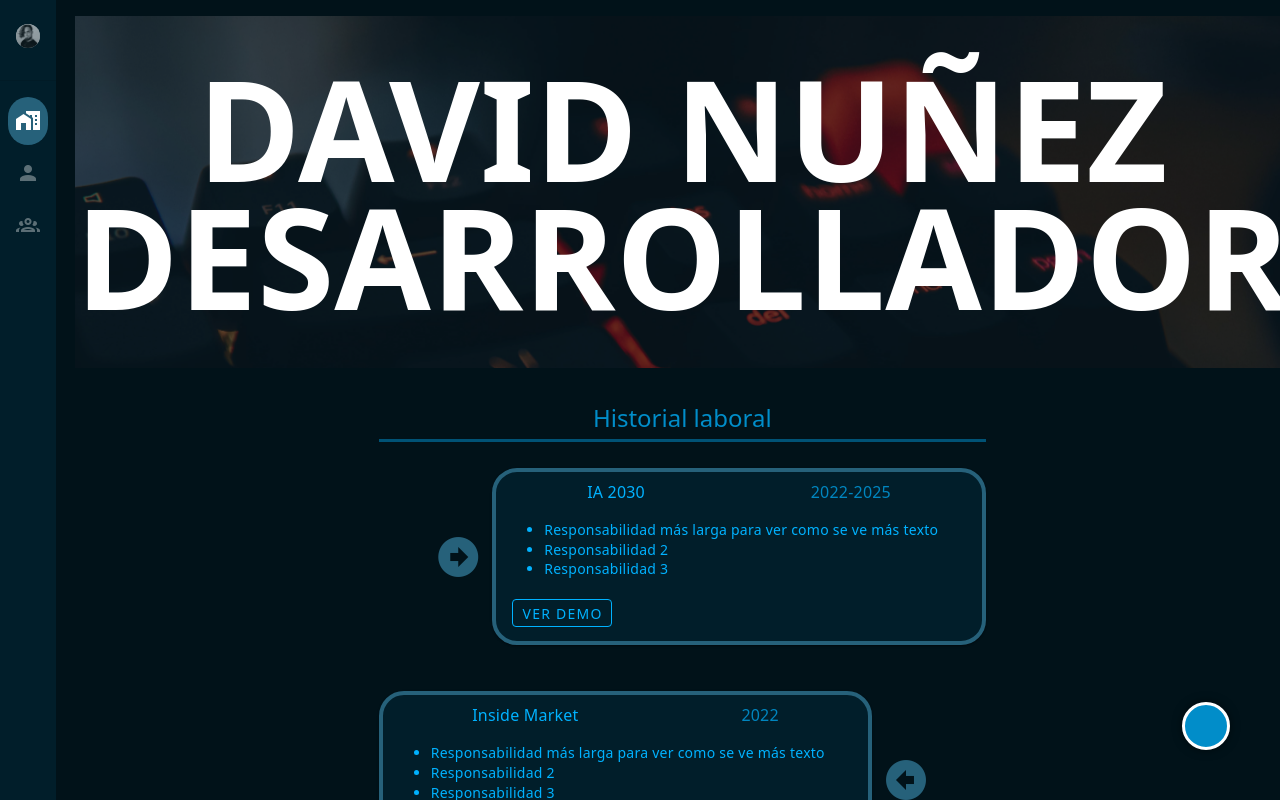
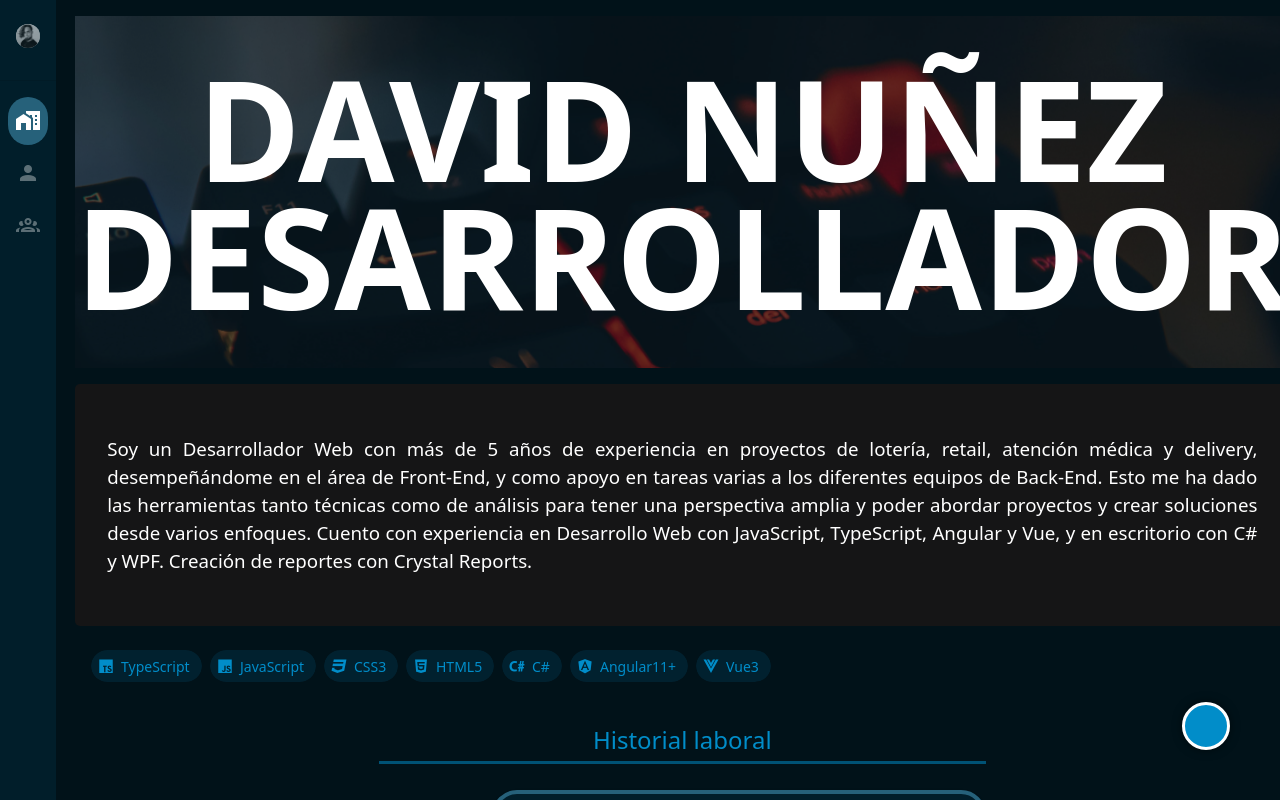
Before and after one commit to daanube/my-own-portfolio-shove-it, a Vue app: page / in a window 1280 px wide. Shown: the top 800 px of the page. Built offline with nearby package versions, Linux system fonts and the light colour scheme.

Commit message:
Agregando chips con el tech stack
Agregando chips con el tech stack

```diff
--- a/src/views/Components/ArticleComponent.vue
+++ b/src/views/Components/ArticleComponent.vue
@@ -35,5 +35,8 @@
         width: 100%;
         text-align: center;
         padding: 1rem;
+        text-align: justify;
+        overflow-wrap: break-word;
+        font-weight: 400;
     }
 </style>
--- /dev/null
+++ b/src/views/Components/TechStackChipList.vue
@@ -0,0 +1,56 @@
+<script lang="ts" setup>
+    const stackList = [
+        {
+            name: "TypeScript",
+            icon: "mdi mdi-language-typescript"
+        },
+        {
+            name: "JavaScript",
+            icon: "mdi mdi-language-javascript"
+        },
+        {
+            name: "CSS3",
+            icon: "mdi mdi-language-css3"
+        },
+        {
+            name: "HTML5",
+            icon: "mdi mdi-language-html5"
+        },
+        {
+            name: "C#",
+            icon: "mdi mdi-language-csharp"
+        },
+        {
+            name: "Angular11+",
+            icon: "mdi mdi-angular"
+        },
+        {
+            name: "Vue3",
+            icon: "mdi mdi-vuejs"
+        }
+    ]
+</script>
+
+<!-- //////////////////////////////////////////////////////////////////////// -->
+
+<template>
+    <article class="stackListArticle">
+        <v-chip-group v-for="tech in stackList">
+            <v-chip :prepend-icon="tech.icon" :link="false">
+              {{tech.name}}
+            </v-chip>
+        </v-chip-group>
+    </article>
+</template>
+
+<!-- //////////////////////////////////////////////////////////////////////// -->
+
+<style lang="css" scoped>
+    .stackListArticle {
+        margin-top: 1rem;
+        padding: 0 1rem;
+        display: flex;
+        flex-flow: row;
+        color: var(--baseColor);
+    }
+</style>
--- a/src/views/HomeView.vue
+++ b/src/views/HomeView.vue
@@ -7,7 +7,7 @@
 
 <template>
   <div class="home">
-    <img alt="Vue logo" src="../assets/logo.png">
+    <!-- <img alt="Vue logo" src="../assets/logo.png"> -->
     <HelloWorld msg="Welcome to Your Vue.js + TypeScript App"/>
   </div>
 </template>
--- a/src/views/Welcome/WelcomeView.vue
+++ b/src/views/Welcome/WelcomeView.vue
@@ -2,11 +2,12 @@
     import SideBarLayout from '../../layouts/SideBarLayout.vue';
     import MainTitleComponent from '../Components/MainTitleComponent.vue';
     import ArticleComponent from '../Components/ArticleComponent.vue';
-import TimelineComponent from '../Components/TimelineComponent.vue';
+    import TimelineComponent from '../Components/TimelineComponent.vue';
+    import TechStackChipList from '../Components/TechStackChipList.vue';
 
     const welcomeTitle = "DAVID NUÑEZ DESARROLLADOR";
     const bgUrl = "/src/assets/images/bgs/michelle-ding-unsplash.jpg";
-    const articleText = "Hola, wapo";
+    const articleText = "Soy un Desarrollador Web con más de 5 años de experiencia en proyectos de lotería, retail, atención médica y delivery, desempeñándome en el área de Front-End, y como apoyo en tareas varias a los diferentes equipos de Back-End. Esto me ha dado las herramientas tanto técnicas como de análisis para tener una perspectiva amplia y poder abordar proyectos y crear soluciones desde varios enfoques. Cuento con experiencia en Desarrollo Web con JavaScript, TypeScript, Angular y Vue, y en escritorio con C# y WPF. Creación de reportes con Crystal Reports.";
 </script>
 
 <!-- //////////////////////////////////////////////////////////////////////// -->
@@ -17,8 +18,9 @@ import TimelineComponent from '../Components/TimelineComponent.vue';
         <div class="row mainTitle" id="mainTitle">
             <div class="col-12 slotArea">
                 <MainTitleComponent :mainTitleText='welcomeTitle' :image-url='`url(${bgUrl})`' />
+                <ArticleComponent :articleText="articleText"/>
+                <TechStackChipList />
                 <TimelineComponent />
-                <ArticleComponent :articleText="articleText"/>
             </div>
         </div>
     </SideBarLayout>
```
